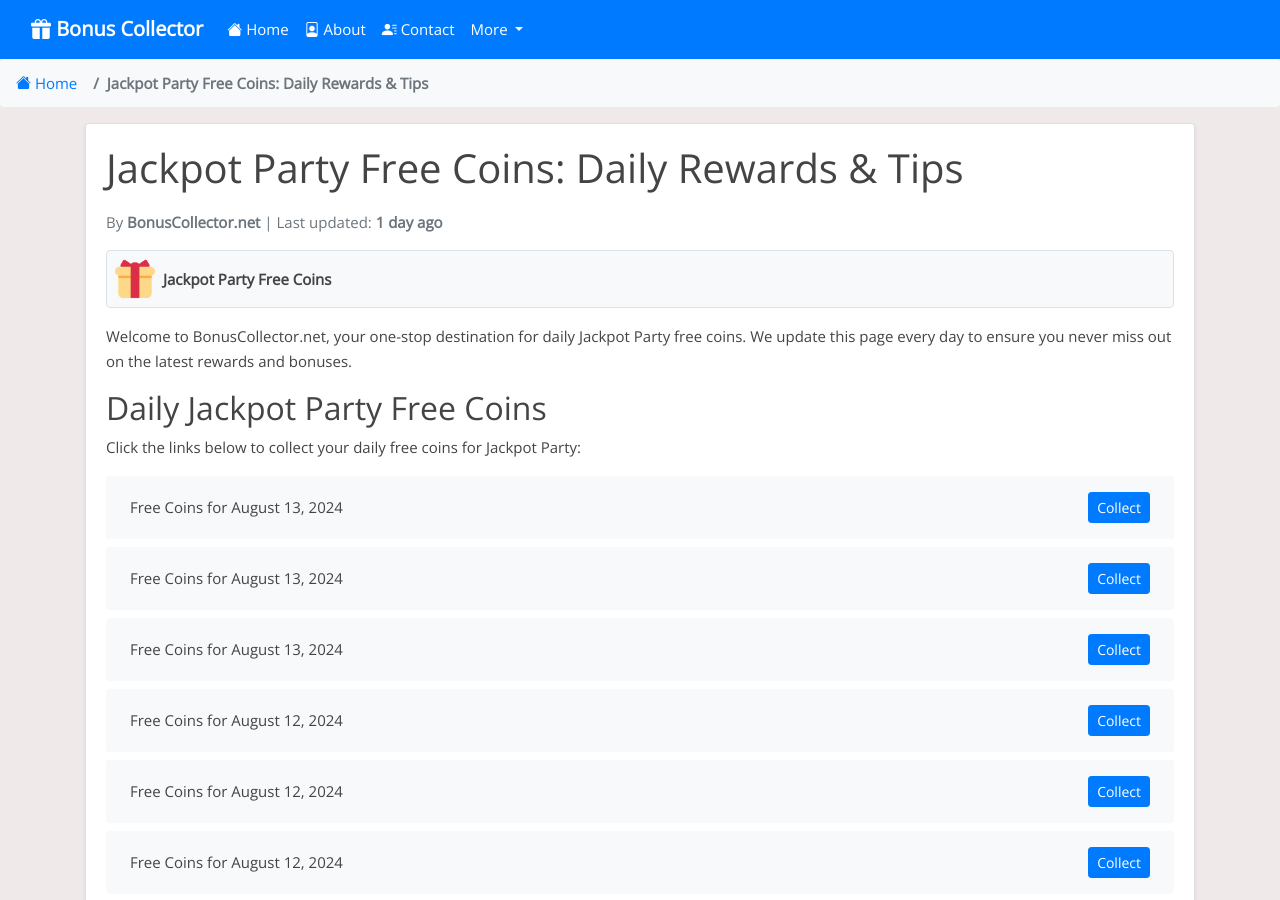
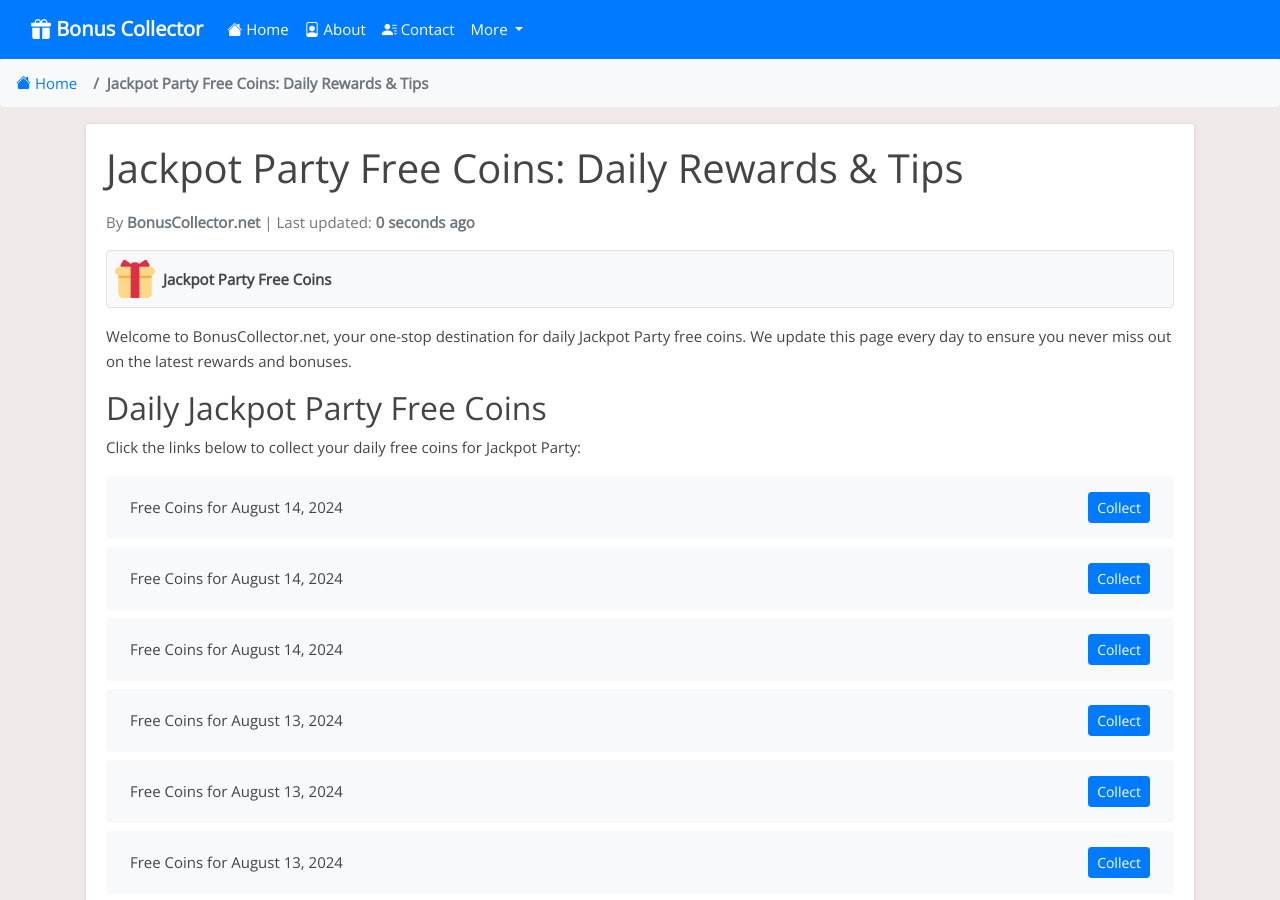
Before and after one commit to Prollad99/bs-net, a Jekyll site: the page built from _posts/2024-07-31-jackpot-party.md, in a window 1280 px wide and 900 px high. Built offline with Jekyll 4.4.1, drawn with Linux system fonts in a browser that asks for light colours; nearby versions of some CDN libraries; comment, search, counter and statistics services are not loaded; some of the changed text lies outside the part shown.

Commit message:
Update jackpot-party reward links and last modified date

```diff
--- a/_data/include_files.yml
+++ b/_data/include_files.yml
@@ -68,7 +68,7 @@
   last_modified: 2024-08-14 03:24:38
 
 jackpot-party.html:
-  last_modified: 2024-08-13 03:23:21
+  last_modified: 2024-08-14 03:24:41
 
 quick-hit-slots.html:
   last_modified: 2024-08-13 03:23:20
--- a/_includes/jackpot-party.html
+++ b/_includes/jackpot-party.html
@@ -1,4 +1,16 @@
 <ul class="list-group mt-3 mb-4">
+  <li class="list-group-item d-flex justify-content-between align-items-center">
+    <span>Free Coins for August 14, 2024</span>
+    <a href="https://bit.ly/4dwKFjv" class="btn btn-primary btn-sm">Collect</a>
+  </li>
+  <li class="list-group-item d-flex justify-content-between align-items-center">
+    <span>Free Coins for August 14, 2024</span>
+    <a href="https://bit.ly/3MhxyaF" class="btn btn-primary btn-sm">Collect</a>
+  </li>
+  <li class="list-group-item d-flex justify-content-between align-items-center">
+    <span>Free Coins for August 14, 2024</span>
+    <a href="https://bit.ly/46NadXK" class="btn btn-primary btn-sm">Collect</a>
+  </li>
   <li class="list-group-item d-flex justify-content-between align-items-center">
     <span>Free Coins for August 13, 2024</span>
     <a href="https://bit.ly/4dhxiE8" class="btn btn-primary btn-sm">Collect</a>
@@ -387,16 +399,4 @@
     <span>Free Coins for Invalid Date</span>
     <a href="https://bit.ly/4cYa7OE" class="btn btn-primary btn-sm">Collect</a>
   </li>
-  <li class="list-group-item d-flex justify-content-between align-items-center">
-    <span>Free Coins for Invalid Date</span>
-    <a href="https://bit.ly/3LlGlI0" class="btn btn-primary btn-sm">Collect</a>
-  </li>
-  <li class="list-group-item d-flex justify-content-between align-items-center">
-    <span>Free Coins for Invalid Date</span>
-    <a href="https://bit.ly/4bAUrzL" class="btn btn-primary btn-sm">Collect</a>
-  </li>
-  <li class="list-group-item d-flex justify-content-between align-items-center">
-    <span>Free Coins for Invalid Date</span>
-    <a href="https://bit.ly/3VZtikw" class="btn btn-primary btn-sm">Collect</a>
-  </li>
 </ul>
```
Also changed, not shown: links-json/jackpot-party.json (+12 -9 lines).
